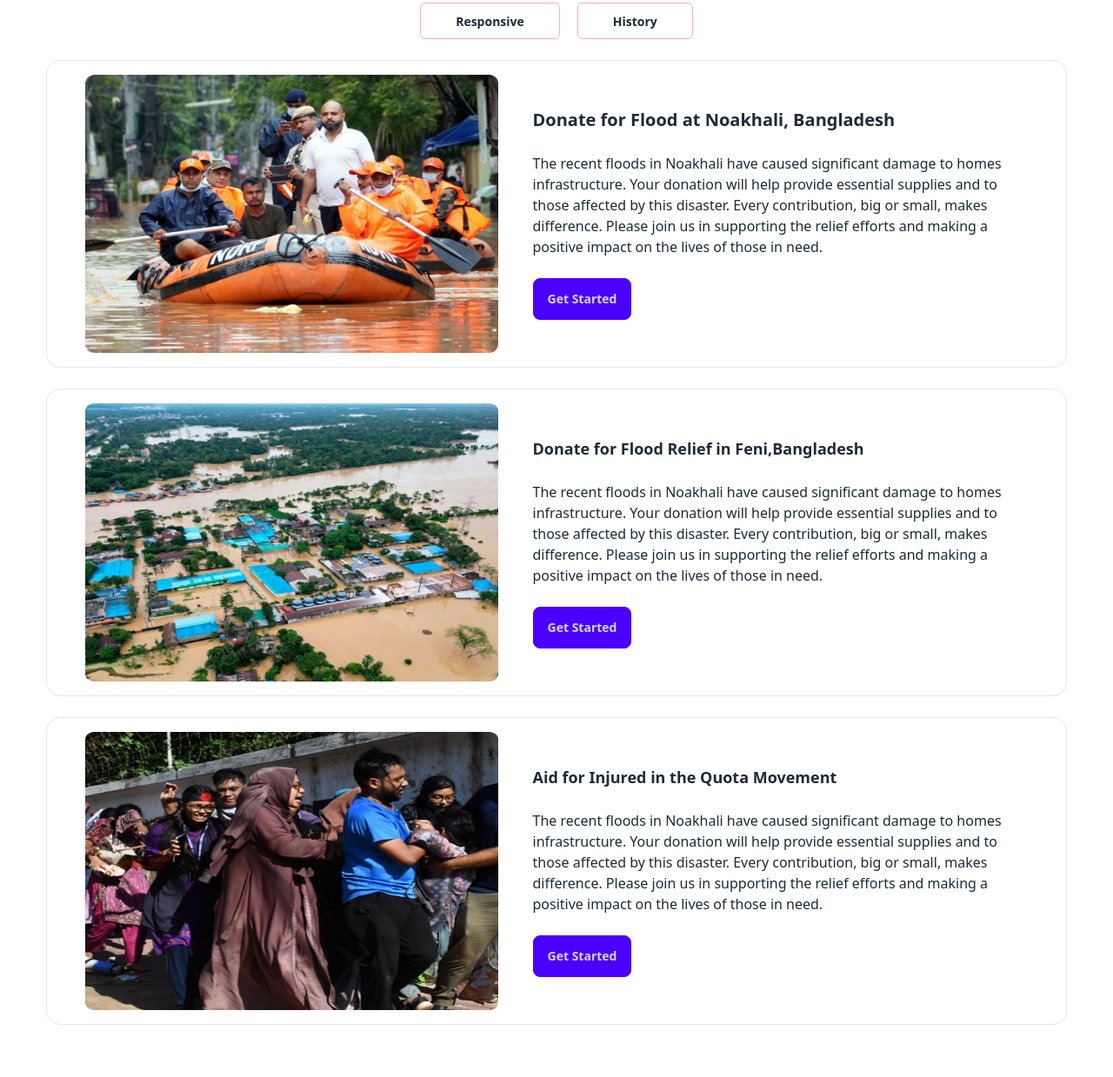
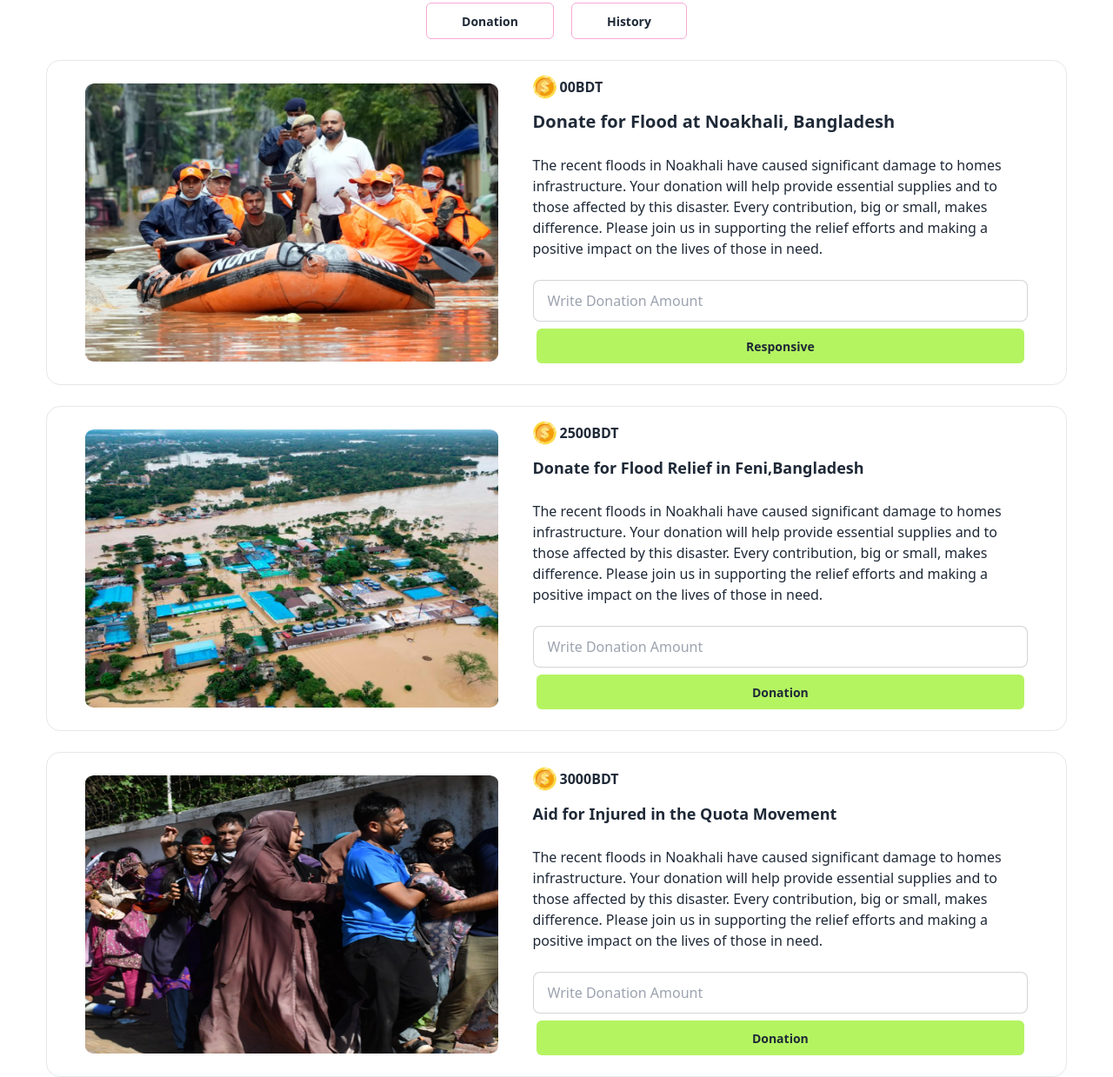
Before and after one commit to KanchonBauri/assignment-5.0, a plain HTML site: page index.html in a window 1280 px wide. Shown: the part 101-1340 px from the top of the page at 87% size. Before the commit the page ends 1280 px from the top, so only its background shows below. Drawn offline with nearby package versions, Linux system fonts and the light colour scheme.

Commit message:
calculation section'

```diff
--- a/index.html
+++ b/index.html
@@ -10,9 +10,10 @@
     <script src="https://cdn.tailwindcss.com"></script>
 </head>
 
-<body class="  ">
-    <header class="bg-[#F9F7F3]  py-5">
-        <nav class=" w-11/12 m-auto border-slate-950 flex justify-between ">
+<body class="">
+    <div class=" ">
+        <header class="bg-[#F9F7F3] top-0 left-0 right-0  py-5">
+            <nav class=" w-11/12 m-auto border-slate-950 flex justify-between  ">
 
                 <button class=" px-8 font-bold rounded-md p-2 sm:btn-sm flex items-center bg-[#B4F461]">Blog</button>
 
@@ -23,17 +24,18 @@
 
                 <div class="flex items-center gap-1 ">
                     <img class="h-7" src="./assets/coin.png" alt="">
-                <h2 class="font-bold"><span>5500</span>BDT</h2>
+                    <h2 class="font-bold"><span id="current-balance">5500</span>BDT</h2>
                 </div>
 
             </nav>
         </header>
+    </div>
     <main class="w-11/12 m-auto">
 
         <div>
             <div class="flex justify-center gap-5 mt-5 md:mt-8">
                 <button
-                    class=" font-bold rounded-md md:px-10 px-5 py-2 md:py-5 sm:btn-sm flex items-center border border-pink-300 hover:bg-[#B4F461]">Responsive</button>
+                    class=" font-bold rounded-md md:px-10 px-5 py-2 md:py-5 sm:btn-sm flex items-center border border-pink-300 hover:bg-[#B4F461]">Donation</button>
                 <button
                     class="font-bold rounded-md md:px-10 px-5 py-2  md:py-5 sm:btn-sm flex items-center border border-pink-300 hover:bg-[#B4F461]">History</button>
             </div>
@@ -42,38 +44,88 @@
         <div>
             <div class="hero border rounded-2xl mt-6 ">
                 <div class="hero-content flex-col gap-10 w-12/12 lg:flex-row">
+
                     <img class="md:w-5/12 md:h-80  " src="./assets/noakhali.png" alt="">
+
                     <div class="md:w-6/12">
+
+                    <div class="flex items-center mb-3 gap-1 ">
+                        <img class="h-7" src="./assets/coin.png" alt="">
+                        <h2 class="font-bold"><span id="noakhai-balance">00</span>BDT</h2>
+                    </div>
+
                         <h1 class="text-xl font-bold">Donate for Flood at Noakhali, Bangladesh</h1>
                         <p class="py-6">
-                            The recent floods in Noakhali have caused significant damage to homes  infrastructure. Your donation will help provide essential supplies and  to those affected by this disaster. Every contribution, big or small, makes  difference. Please join us in supporting the relief efforts and making a positive impact on the lives of those in need.
+                            The recent floods in Noakhali have caused significant damage to homes infrastructure. Your
+                            donation will help provide essential supplies and to those affected by this disaster. Every
+                            contribution, big or small, makes difference. Please join us in supporting the relief
+                            efforts and making a positive impact on the lives of those in need.
                         </p>
-                        <button class="btn btn-primary">Get Started</button>
+                        <input id="donation-input" type="text" placeholder="Write Donation Amount" class="input input-bordered w-full " />
+                        <div class="label">
+                            <button onclick="donationHandle(event)"
+                                class=" font-bold rounded-md w-full text-center bg-[#B4F461] md:px-10 px-5 py-2 md:py-5 sm:btn-sm items-center flex justify-center hover:bg-[#B4F461]">Responsive</button>
                         </div>
+
+                    </div>
+
                 </div>
             </div>
             <div class="hero border rounded-2xl mt-6 ">
                 <div class="hero-content flex-col gap-10 w-12/12 lg:flex-row">
+
                     <img class="md:w-5/12 md:h-80  " src="./assets/feni.png" alt="">
+
                     <div class="md:w-6/12">
+
+                        <div class="flex items-center mb-3 gap-1 ">
+                            <img class="h-7" src="./assets/coin.png" alt="">
+                            <h2 class="font-bold"><span id="feni-balance">2500</span>BDT</h2>
+                        </div>
+
                         <h1 class="text-lg font-bold">Donate for Flood Relief in Feni,Bangladesh</h1>
                         <p class="py-6">
-                            The recent floods in Noakhali have caused significant damage to homes  infrastructure. Your donation will help provide essential supplies and  to those affected by this disaster. Every contribution, big or small, makes  difference. Please join us in supporting the relief efforts and making a positive impact on the lives of those in need.
+                            The recent floods in Noakhali have caused significant damage to homes infrastructure. Your
+                            donation will help provide essential supplies and to those affected by this disaster. Every
+                            contribution, big or small, makes difference. Please join us in supporting the relief
+                            efforts and making a positive impact on the lives of those in need.
                         </p>
-                        <button class="btn btn-primary">Get Started</button>
+                        <input id="donation-input2" type="text" placeholder="Write Donation Amount" class="input input-bordered w-full " />
+                        <div class="label">
+                            <button onclick="donationHandle2(event)"
+                                class=" font-bold rounded-md w-full text-center bg-[#B4F461] md:px-10 px-5 py-2 md:py-5 sm:btn-sm items-center flex justify-center hover:bg-[#B4F461]">Donation</button>
                         </div>
+
+                    </div>
+
                 </div>
             </div>
             <div class="hero border rounded-2xl mt-6 ">
                 <div class="hero-content flex-col gap-10 w-12/12 lg:flex-row">
+
                     <img class="md:w-5/12 md:h-80  " src="./assets/quota-protest.png" alt="">
+
                     <div class="md:w-6/12">
+
+                        <div class="flex items-center mb-3 gap-1 ">
+                            <img class="h-7" src="./assets/coin.png" alt="">
+                            <h2 class="font-bold"><span id="quota-balance">3000</span>BDT</h2>
+                        </div>
+
                         <h1 class="text-lg font-bold">Aid for Injured in the Quota Movement</h1>
-                        <p class="py-6"> The recent floods in Noakhali have caused significant damage to homes  infrastructure. Your donation will help provide essential supplies and  to those affected by this disaster. Every contribution, big or small, makes  difference. Please join us in supporting the relief efforts and making a positive impact on the lives of those in need.
+                        <p class="py-6"> The recent floods in Noakhali have caused significant damage to homes
+                            infrastructure. Your donation will help provide essential supplies and to those affected by
+                            this disaster. Every contribution, big or small, makes difference. Please join us in
+                            supporting the relief efforts and making a positive impact on the lives of those in need.
                         </p>
-                        <button class="btn btn-primary">Get Started</button>
+                        <input id="donation-input3" type="text" placeholder="Write Donation Amount" class="input input-bordered w-full " />
+                        <div class="label">
+                            <button onclick="donationHandle3(event)"
+                                class=" font-bold rounded-md w-full text-center bg-[#B4F461] md:px-10 px-5 py-2 md:py-5 sm:btn-sm items-center flex justify-center hover:bg-[#B4F461]">Donation</button>
                         </div>
+
                     </div>
+
                 </div>
             </div>
 
--- a/js/index.js
+++ b/js/index.js
@@ -0,0 +1,70 @@
+const donationInputEl = document.getElementById('donation-input')
+const noakhaiBalanceEl = document.getElementById('noakhai-balance')
+const currentBalanceEl = document.getElementById('current-balance')
+
+const donationInputEl2 = document.getElementById('donation-input2')
+const feniBalanceEl2 = document.getElementById('feni-balance')
+
+const donationInputEl3 = document.getElementById('donation-input3')
+const quotaBalanceEl3 = document.getElementById('quota-balance')
+
+
+// -----------------------------------noakhali ------------------------------
+function donationHandle(event) {
+    // console.log('hello')
+    const donationInput = (donationInputEl.value);
+    if (isNaN(donationInput) || donationInput <= 0) {
+        return alert('invalid input')
+    }
+    const donationInputValue = parseFloat(donationInput);
+    const currentBalance = parseFloat(currentBalanceEl.innerText);
+    // console.log(donationInputValue, currentBalance)
+    const newCurrentBalance = currentBalance - donationInputValue;
+    // console.log(newCurrentBalance);
+    currentBalanceEl.innerText = newCurrentBalance;
+
+    const noakhaiBalance = parseFloat(noakhaiBalanceEl.innerText);
+    // console.log(noakhaiBalance)
+    const newNoakhaliBalance = noakhaiBalance + donationInputValue;
+    // console.log(newNoakhaliBalance)
+    return noakhaiBalanceEl.innerText = newNoakhaliBalance;
+}
+
+// -----------------------------------------------feni---------------------------------------
+function donationHandle2(event) {
+    // console.log('hello')
+    const donationInput = (donationInputEl2.value);
+    if (isNaN(donationInput) || donationInput <= 0) {
+        return alert('invalid input')
+    }
+    const donationInputValue = parseFloat(donationInput);
+    const currentBalance = parseFloat(currentBalanceEl.innerText);
+    // console.log(donationInputValue, currentBalance)
+    const newCurrentBalance = currentBalance - donationInputValue;
+    // console.log(newCurrentBalance);
+    currentBalanceEl.innerText = newCurrentBalance;
+
+    const feniBalance = parseFloat(feniBalanceEl2.innerText);
+    // console.log(noakhaiBalance)
+    const newfeniBalance = feniBalance + donationInputValue;
+    // console.log(newNoakhaliBalance)
+    feniBalanceEl2.innerText = newfeniBalance;
+}
+function donationHandle3(event) {
+    // console.log('hello')
+    const donationInput = (donationInputEl3.value);
+    if (isNaN(donationInput) || donationInput <= 0) {
+        return alert('invalid input')
+    }
+    const donationInputValue = parseFloat(donationInput);
+    const currentBalance = parseFloat(currentBalanceEl.innerText);
+    // console.log(donationInputValue, currentBalance)
+    const newCurrentBalance = currentBalance - donationInputValue;
+    // console.log(newCurrentBalance);
+    currentBalanceEl.innerText = newCurrentBalance;
+    const quotaBalance = parseFloat(quotaBalanceEl3.innerText);
+    // console.log(noakhaiBalance)
+    const newNquotaBalance = quotaBalance + donationInputValue;
+    // console.log(newNoakhaliBalance)
+    quotaBalanceEl3.innerText = newNquotaBalance;
+}
```
Lines whose indentation alone changed are shown as unchanged.
